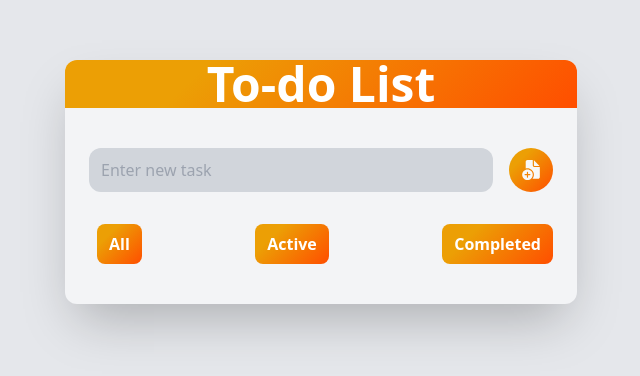
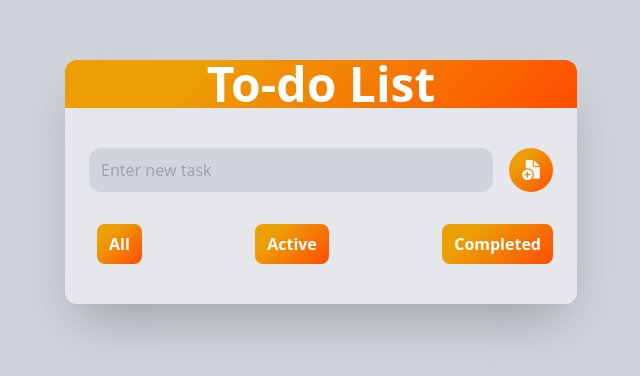
Before and after one commit to Xiumin-Lin/todo-list, a React (Create React App) app: page / in a window 1280 px wide. Shown: the part 218-594 px from the top of the page, without its empty margins (319-959 px from the left). Built offline with nearby package versions, Linux system fonts and the light colour scheme.

Commit message:
fix: change color light theme

```diff
--- a/src/App.js
+++ b/src/App.js
@@ -24,15 +24,16 @@ function App() {
           className=" focus:outline-none"
         />
       </div>
+
       <ThemeContext.Provider value={{ theme }}>
         <div
           className={`h-screen w-full flex flex-col space-y-4 items-center justify-center ${
-            theme === "dark" ? "bg-gray-900" : "bg-gray-200"
+            theme === "dark" ? "bg-gray-900" : "bg-gray-300"
           }`}
         >
           <div
             className={`shadow-2xl ${
-              theme === "dark" ? "bg-gray-900" : "bg-gray-100"
+              theme === "dark" ? "bg-gray-900" : "bg-gray-200"
             } rounded-xl lg:w-3/4 lg:max-w-lg`}
           >
             <div
```
